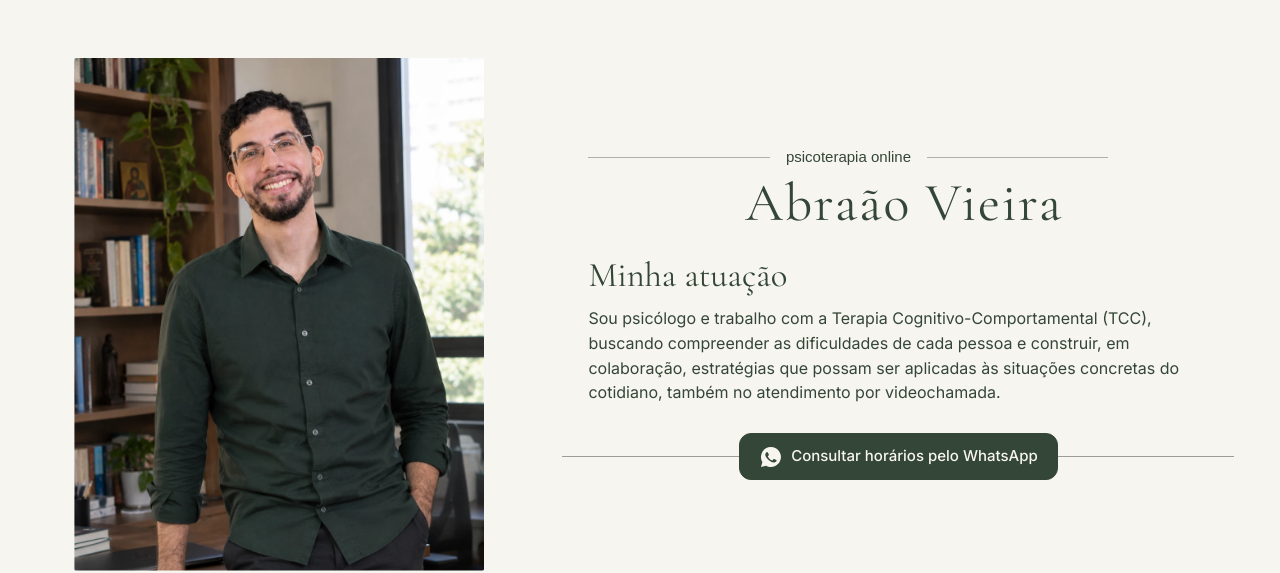
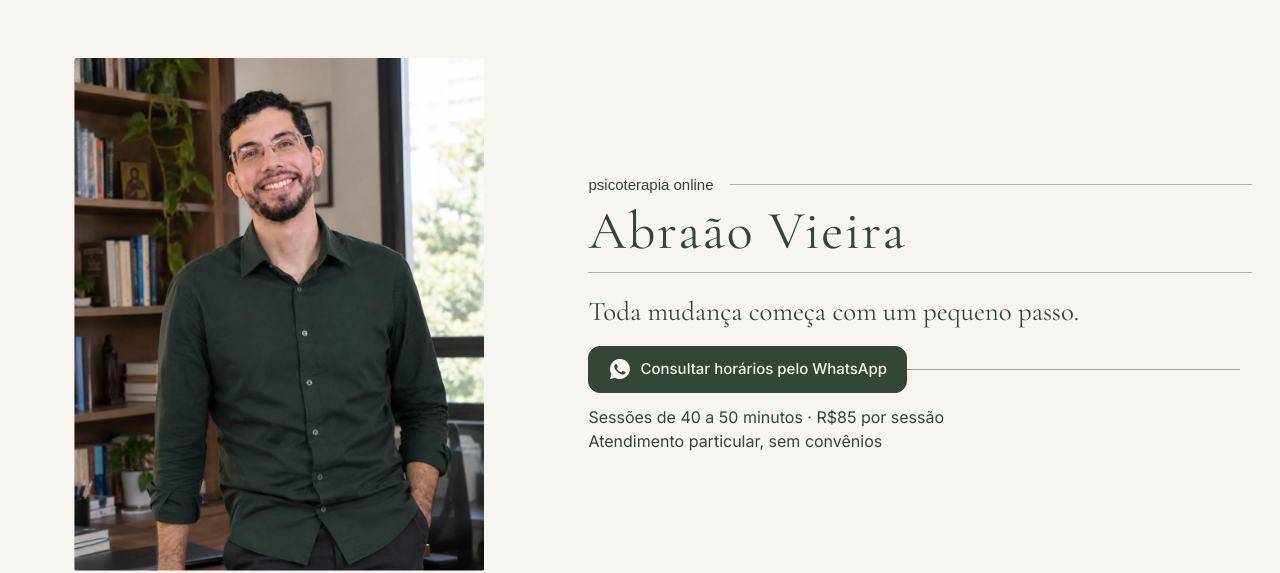
Before and after one commit to abraaovieirapsi/vieirapsicologia, a plain HTML site: page areas-de-atuacao/psicoterapia-online/index.html in a window 1280 px wide. Shown: the top 573 px of the page. Drawn offline with nearby package versions, Linux system fonts and the light colour scheme; a web font is replaced by a local one.

Commit message:
Add files via upload

```diff
--- a/areas-de-atuacao/psicoterapia-online/index.html
+++ b/areas-de-atuacao/psicoterapia-online/index.html
@@ -584,6 +584,149 @@ body.landing-v2 a.button:hover svg,body.landing-v2 a.button:hover svg path{fill:
 /* Pequenos detalhes sage apenas nos estados de foco/indicadores. */
 a:focus-visible,button:focus-visible,summary:focus-visible{outline-color:#C2CEB5!important}
 
+
+/* Ajuste de alinhamento do hero online conforme a referência visual aprovada.
+   Mantém cores, tipografia, dimensões e componentes existentes. */
+@media (max-width:650px){
+  .landing-v2 .hero-v2 .hero-bio{ text-align:center; }
+  .landing-v2 .hero-v2 .hero-bio h2{
+    width:100%;
+    max-width:520px;
+    margin-left:auto;
+    margin-right:auto;
+    text-align:center;
+  }
+  .landing-v2 .hero-v2 .hero-cta-row{ justify-content:center; }
+  .landing-v2 .hero-v2 .hero-bio > p{
+    max-width:520px;
+    margin-left:auto;
+    margin-right:auto;
+    margin-top:14px;
+    text-align:center;
+  }
+}
+
+
+
+/* Ajuste exclusivo do hero desktop: slogan, CTA e informações no mesmo eixo visual.
+   O layout mobile permanece inalterado. */
+@media (min-width: 1025px) {
+  .landing-v2 .hero-v2 .hero-bio {
+    display: flex;
+    flex-direction: column;
+    align-items: stretch;
+  }
+  .landing-v2 .hero-v2 .hero-bio h2 {
+    width: 100%;
+    max-width: 650px;
+    margin-inline: auto;
+    text-align: center;
+    text-wrap: balance;
+  }
+  .landing-v2 .hero-v2 .hero-cta-row {
+    width: 100%;
+    justify-content: center;
+    margin-top: 28px;
+  }
+  .landing-v2 .hero-v2 .hero-bio > p {
+    width: 100%;
+    max-width: 600px;
+    margin: 12px auto 0;
+    text-align: center;
+  }
+}
+
+
+/* COMPOSIÇÃO DESKTOP — alinhamento editorial conforme referência Canva.
+   Restrita à página online e a telas desktop; o mobile permanece inalterado. */
+@media (min-width: 1025px) {
+  .landing-v2 .hero-v2 .hero-heading,
+  .landing-v2 .hero-v2 .hero-heading-copy {
+    text-align: left !important;
+  }
+
+  /* Identificação: texto à esquerda e linha somente à direita. */
+  .landing-v2 .hero-v2 .hero-kicker {
+    justify-content: flex-start;
+    width: calc(100% + 32px);
+    max-width: none;
+    margin: 0 0 8px;
+    text-align: left;
+  }
+  .landing-v2 .hero-v2 .hero-kicker::before {
+    display: none !important;
+  }
+  .landing-v2 .hero-v2 .hero-kicker::after {
+    display: block !important;
+    flex: 1 1 auto;
+    min-width: 24px;
+  }
+
+  /* Nome alinhado à esquerda, com divisor inferior até a borda direita. */
+  .landing-v2 .hero-v2 .hero-heading-copy h1,
+  .landing-v2 .hero-v2 h1 {
+    width: calc(100% + 32px) !important;
+    max-width: none !important;
+    margin: 0 !important;
+    padding: 0 0 12px;
+    border-bottom: 1px solid rgba(52,70,56,.38);
+    text-align: left !important;
+  }
+
+  /* Slogan, botão e informações compartilham o mesmo eixo esquerdo. */
+  .landing-v2 .hero-v2 .hero-bio {
+    align-items: flex-start !important;
+    text-align: left !important;
+  }
+  .landing-v2 .hero-v2 .hero-bio h2 {
+    width: 100%;
+    max-width: none;
+    margin: 0 0 18px;
+    text-align: left !important;
+    text-wrap: initial;
+  }
+  .landing-v2 .hero-v2 .hero-cta-row {
+    width: calc(100% + 32px) !important;
+    justify-content: flex-start !important;
+    margin: 0 0 12px !important;
+  }
+  .landing-v2 .hero-v2 .hero-cta-row::before {
+    display: none !important;
+  }
+  .landing-v2 .hero-v2 .hero-cta-row::after {
+    display: block !important;
+    flex: 1 1 auto;
+    min-width: 24px;
+  }
+  .landing-v2 .hero-v2 .hero-bio > p {
+    width: 100%;
+    max-width: none;
+    margin: 0 !important;
+    text-align: left !important;
+    white-space: nowrap;
+  }
+  .landing-v2 .hero-v2 .hero-bio > p br {
+    display: none;
+  }
+}
+
+
+
+/* Ajuste final solicitado — somente desktop: slogan em uma linha e informações em duas. */
+@media (min-width: 1025px) {
+  .landing-v2 .hero-v2 .hero-bio h2 {
+    white-space: nowrap;
+    font-size: clamp(22px, 2.1vw, 30px);
+    text-wrap: nowrap;
+  }
+  .landing-v2 .hero-v2 .hero-bio > p {
+    white-space: normal;
+    line-height: 1.5;
+  }
+  .landing-v2 .hero-v2 .hero-bio > p br {
+    display: block;
+  }
+}
 </style>
 <link rel="apple-touch-icon" href="../../assets/apple-touch-icon.png">
 <meta property="og:image" content="https://vieirapsicologia.com.br/assets/og-image.jpg">
@@ -735,11 +878,11 @@ a:focus-visible,button:focus-visible,summary:focus-visible{outline-color:#C2CEB5
     </picture>
   </div>
   <div class="hero-bio">
-    <h2>Minha atuação</h2>
-    <p>Sou psicólogo e trabalho com a Terapia Cognitivo-Comportamental (TCC), buscando compreender as dificuldades de cada pessoa e construir, em colaboração, estratégias que possam ser aplicadas às situações concretas do cotidiano, também no atendimento por videochamada.</p>
+    <h2>Toda mudança começa com um pequeno passo.</h2>
     <div class="hero-cta-row">
       <a class="button" href="https://wa.me/5585986577333?text=Ol%C3%A1%2C%20Abra%C3%A3o%21%20Conheci%20seu%20trabalho%20pelo%20site%20e%20gostaria%20de%20consultar%20os%20hor%C3%A1rios%20dispon%C3%ADveis%20para%20psicoterapia%20online." target="_blank" rel="noopener noreferrer" data-ads-conversion="whatsapp"><svg viewBox="0 0 24 24" aria-hidden="true" focusable="false"><path d="M12 2a10 10 0 0 0-8.6 15.1L2 22l5-1.3A10 10 0 1 0 12 2zm5.2 14.2c-.2.6-1.3 1.2-1.8 1.2-.5.1-1 .2-3.3-.7-2.8-1.1-4.5-3.9-4.7-4.1-.1-.2-1.1-1.5-1.1-2.8s.7-2 .9-2.3c.2-.3.5-.3.7-.3h.5c.2 0 .4 0 .6.5l.8 1.9c.1.2.1.4 0 .5l-.4.6-.4.4c-.1.2-.3.4-.1.7.2.3.8 1.3 1.7 2.1 1.1 1 2.1 1.3 2.4 1.4.3.2.5.1.7-.1l.9-1.1c.2-.3.4-.2.7-.1l1.8.9c.3.1.5.2.5.3.1.2.1.8-.1 1z"/></svg>Consultar horários pelo WhatsApp</a>
     </div>
+    <p>Sessões de 40 a 50 minutos · R$85 por sessão<br>Atendimento particular, sem convênios</p>
   </div>
 </div>
 </section>
@@ -754,22 +897,22 @@ a:focus-visible,button:focus-visible,summary:focus-visible{outline-color:#C2CEB5
         <article class="process-card" data-step="01" aria-label="Etapa 1 de 5">
           <div class="process-card-top"><span class="process-card-number">01</span><span class="process-card-label">Compreender</span></div>
           <h3>O que está acontecendo?</h3>
-          <p>Conhecer sua história, entender o que levou você a procurar acompanhamento e observar como essas dificuldades afetam sua vida.</p>
+          <p>Entender o que tem sido difícil, conhecer sua história e compreender como essas questões afetam sua vida.</p>
         </article>
         <article class="process-card" data-step="02" aria-label="Etapa 2 de 5">
-          <div class="process-card-top"><span class="process-card-number">02</span><span class="process-card-label">Observar</span></div>
-          <h3>Como isso aparece no seu dia a dia?</h3>
-          <p>Perceber como pensamentos, emoções e maneiras de agir se relacionam nas situações que você enfrenta.</p>
+          <div class="process-card-top"><span class="process-card-number">02</span><span class="process-card-label">Identificar</span></div>
+          <h3>O que influencia suas dificuldades?</h3>
+          <p>Observar pensamentos, emoções e comportamentos que podem estar relacionados ao que você está vivenciando.</p>
         </article>
         <article class="process-card" data-step="03" aria-label="Etapa 3 de 5">
-          <div class="process-card-top"><span class="process-card-number">03</span><span class="process-card-label">Experimentar</span></div>
-          <h3>O que pode ser feito de outra maneira?</h3>
-          <p>Explorar alternativas para lidar com essas situações e observar o que ajuda e o que pode ser ajustado individualmente.</p>
+          <div class="process-card-top"><span class="process-card-number">03</span><span class="process-card-label">Desenvolver</span></div>
+          <h3>Que novas possibilidades existem?</h3>
+          <p>Construir estratégias e desenvolver novas maneiras de lidar com situações concretas do cotidiano.</p>
         </article>
         <article class="process-card" data-step="04" aria-label="Etapa 4 de 5">
-          <div class="process-card-top"><span class="process-card-number">04</span><span class="process-card-label">Construir</span></div>
-          <h3>Que mudanças fazem sentido para você?</h3>
-          <p>Desenvolver estratégias práticas para lidar com as dificuldades no seu cotidiano de forma personalizada.</p>
+          <div class="process-card-top"><span class="process-card-number">04</span><span class="process-card-label">Acompanhar</span></div>
+          <h3>Como seguir avançando?</h3>
+          <p>Acompanhar suas mudanças, reconhecer progressos e ajustar o percurso conforme suas necessidades.</p>
         </article>
         <article class="process-card process-card-continuity" aria-label="Etapa 5 de 5">
 
@@ -905,7 +1048,7 @@ a:focus-visible,button:focus-visible,summary:focus-visible{outline-color:#C2CEB5
 <p class="footer-legal">© <span data-ano>2026</span> Abraão Vieira. Todos os direitos reservados.</p>
 </div>
 </footer>
-<a class="wa-fab" href="https://wa.me/5585986577333?text=Ol%C3%A1%2C%20Abra%C3%A3o%21%20Conheci%20seu%20trabalho%20pelo%20site%20e%20gostaria%20de%20consultar%20os%20hor%C3%A1rios%20dispon%C3%ADveis%20para%20psicoterapia%20presencial." target="_blank" rel="noopener noreferrer" aria-label="Conversar pelo WhatsApp" data-ads-conversion="whatsapp"><svg viewBox="0 0 24 24" aria-hidden="true" focusable="false"><path d="M12 2a10 10 0 0 0-8.6 15.1L2 22l5-1.3A10 10 0 1 0 12 2zm5.2 14.2c-.2.6-1.3 1.2-1.8 1.2-.5.1-1 .2-3.3-.7-2.8-1.1-4.5-3.9-4.7-4.1-.1-.2-1.1-1.5-1.1-2.8s.7-2 .9-2.3c.2-.3.5-.3.7-.3h.5c.2 0 .4 0 .6.5l.8 1.9c.1.2.1.4 0 .5l-.4.6-.4.4c-.1.2-.3.4-.1.7.2.3.8 1.3 1.7 2.1 1.1 1 2.1 1.3 2.4 1.4.3.2.5.1.7-.1l.9-1.1c.2-.3.4-.2.7-.1l1.8.9c.3.1.5.2.5.3.1.2.1.8-.1 1z"/></svg></a>
+<a class="wa-fab" href="https://wa.me/5585986577333?text=Ol%C3%A1%2C%20Abra%C3%A3o%21%20Conheci%20seu%20trabalho%20pelo%20site%20e%20gostaria%20de%20consultar%20os%20hor%C3%A1rios%20dispon%C3%ADveis%20para%20psicoterapia%20online." target="_blank" rel="noopener noreferrer" aria-label="Conversar pelo WhatsApp" data-ads-conversion="whatsapp"><svg viewBox="0 0 24 24" aria-hidden="true" focusable="false"><path d="M12 2a10 10 0 0 0-8.6 15.1L2 22l5-1.3A10 10 0 1 0 12 2zm5.2 14.2c-.2.6-1.3 1.2-1.8 1.2-.5.1-1 .2-3.3-.7-2.8-1.1-4.5-3.9-4.7-4.1-.1-.2-1.1-1.5-1.1-2.8s.7-2 .9-2.3c.2-.3.5-.3.7-.3h.5c.2 0 .4 0 .6.5l.8 1.9c.1.2.1.4 0 .5l-.4.6-.4.4c-.1.2-.3.4-.1.7.2.3.8 1.3 1.7 2.1 1.1 1 2.1 1.3 2.4 1.4.3.2.5.1.7-.1l.9-1.1c.2-.3.4-.2.7-.1l1.8.9c.3.1.5.2.5.3.1.2.1.8-.1 1z"/></svg></a>
 
 <a class="wa-fab" href="https://wa.me/5585986577333?text=Ol%C3%A1%2C%20Abra%C3%A3o%21%20Conheci%20seu%20trabalho%20pelo%20site%20e%20gostaria%20de%20consultar%20os%20hor%C3%A1rios%20dispon%C3%ADveis%20para%20psicoterapia%20online." target="_blank" rel="noopener noreferrer" aria-label="Conversar pelo WhatsApp" data-ads-conversion="whatsapp"><svg viewBox="0 0 24 24" aria-hidden="true" focusable="false"><path d="M12 2a10 10 0 0 0-8.6 15.1L2 22l5-1.3A10 10 0 1 0 12 2zm5.2 14.2c-.2.6-1.3 1.2-1.8 1.2-.5.1-1 .2-3.3-.7-2.8-1.1-4.5-3.9-4.7-4.1-.1-.2-1.1-1.5-1.1-2.8s.7-2 .9-2.3c.2-.3.5-.3.7-.3h.5c.2 0 .4 0 .6.5l.8 1.9c.1.2.1.4 0 .5l-.4.6-.4.4c-.1.2-.3.4-.1.7.2.3.8 1.3 1.7 2.1 1.1 1 2.1 1.3 2.4 1.4.3.2.5.1.7-.1l.9-1.1c.2-.3.4-.2.7-.1l1.8.9c.3.1.5.2.5.3.1.2.1.8-.1 1z"/></svg></a>
 <script>
@@ -918,7 +1061,7 @@ a:focus-visible,button:focus-visible,summary:focus-visible{outline-color:#C2CEB5
   const next=root.querySelector('.process-next');
   const progress=root.querySelector('.process-progress');
   const live=root.querySelector('.process-live');
-  const names=['Compreender','Observar','Experimentar','Construir','Observação final'];
+  const names=['Compreender','Identificar','Desenvolver','Acompanhar','Observação final'];
   let active=0;
   const update=()=>{
     const viewportRect=viewport.getBoundingClientRect();
```
